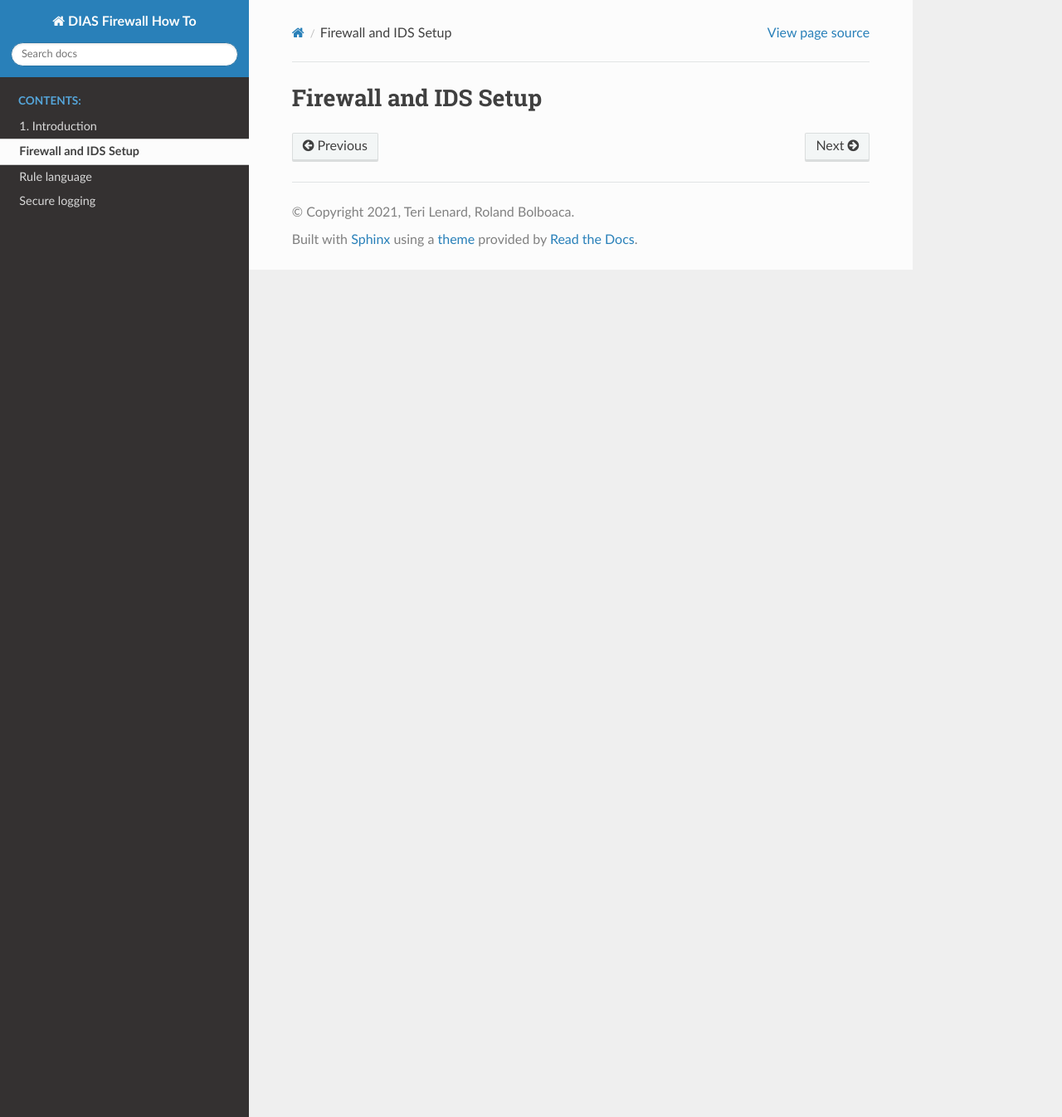
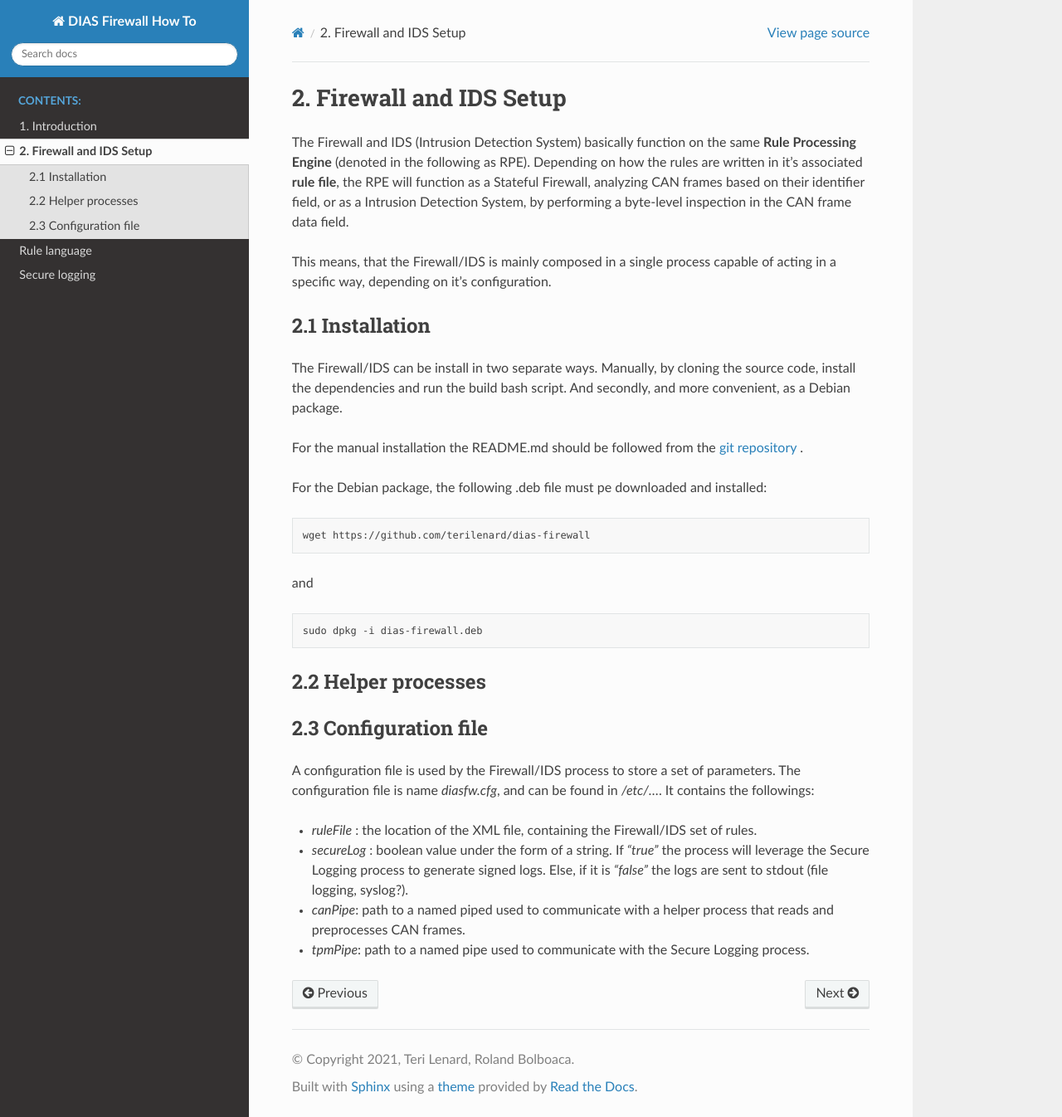
Before and after one commit to terilenard/dias-kuksa-firewall-doc, a Sphinx documentation site: the page built from source/setup.rst, in a window 1280 px wide and 1346 px high. Shown: the whole window at 83% size. Built offline with Sphinx 7.4.7 and the Read the Docs theme 2.0.0, drawn with Linux system fonts in a browser that asks for light colours.

Commit message:
Started Firewall/IDS setup page

```diff
--- a/source/setup.rst
+++ b/source/setup.rst
@@ -1,2 +1,39 @@
-Firewall and IDS Setup
-======================
+2. Firewall and IDS Setup
+=========================
+
+The Firewall and IDS (Intrusion Detection System) basically function on the same **Rule Processing Engine** (denoted in the following as RPE). Depending on how the rules are written in it's associated **rule file**, the RPE will function as a Stateful Firewall, analyzing CAN frames based on their identifier field, or as a Intrusion Detection System, by performing a byte-level inspection in the CAN frame data field.
+
+This means, that the Firewall/IDS is mainly composed in a single process capable of acting in a specific way, depending on it's configuration.
+
+2.1 Installation
+----------------
+
+The Firewall/IDS can be install in two separate ways. Manually, by cloning the source code, install the dependencies and run the build bash script. And secondly, and more convenient, as a Debian package.
+
+For the manual installation the README.md should be followed from the `git repository <https://github.com/terilenard/dias-firewall>`_ .
+
+For the Debian package, the following .deb file must pe downloaded and installed:
+
+.. code-block:: bash
+
+   wget https://github.com/terilenard/dias-firewall
+
+and
+
+.. code-block:: bash
+
+   sudo dpkg -i dias-firewall.deb
+
+2.2 Helper processes
+--------------------
+
+
+2.3 Configuration file
+----------------------
+
+A configuration file is used by the Firewall/IDS process to store a set of parameters. The configuration file is name *diasfw.cfg*, and can be found in */etc/...*. It contains the followings:
+
+* *ruleFile* : the location of the XML file, containing the Firewall/IDS set of rules.
+* *secureLog* : boolean value under the form of a string. If *"true"* the process will leverage the Secure Logging process to generate signed logs. Else, if it is *"false"* the logs are sent to stdout (file logging, syslog?).
+* *canPipe*: path to a named piped used to communicate with a helper process that reads and preprocesses CAN frames.
+* *tpmPipe*: path to a named pipe used to communicate with the Secure Logging process.
```
Also changed, not shown: 9 other files.
